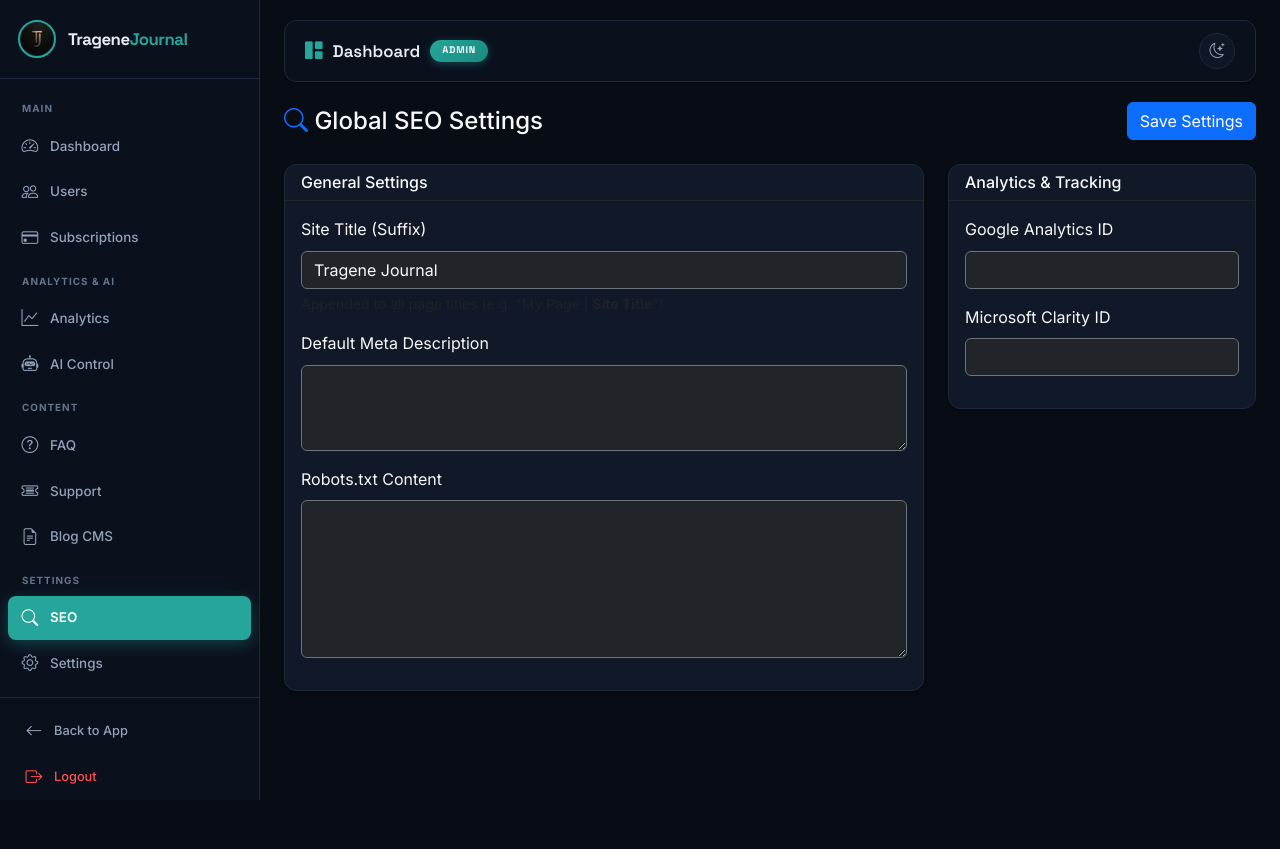
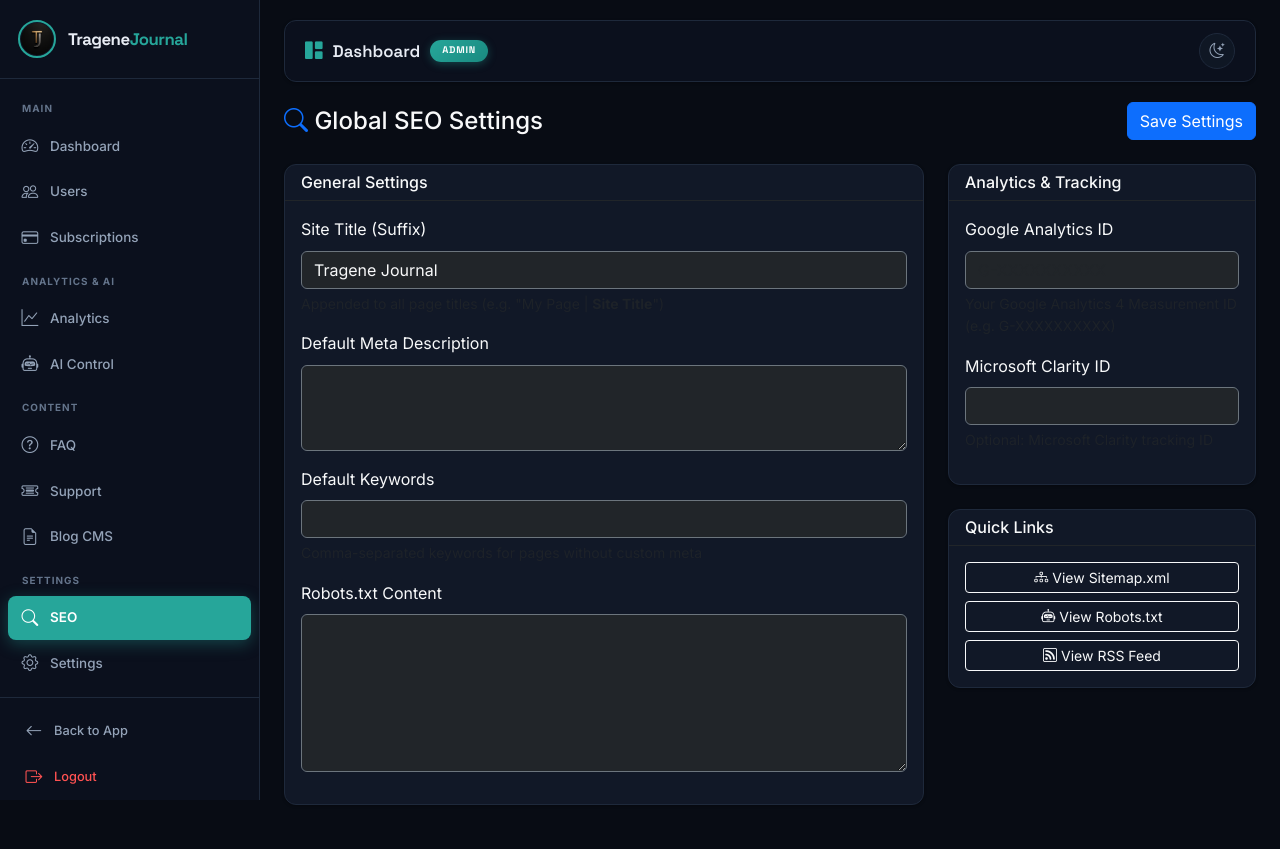
Before and after one commit to kunal8805/tragene_journal, a Flask app: page /admin/seo/settings in a window 1280 px wide. Before the commit the page ends 800 px from the top, so only its background shows below. Run offline with Flask 3, Linux system fonts and the light colour scheme; a user stored in the database is signed in; data that the repository does not hold is empty.

Commit message:
all recent changes

```diff
--- a/templates/admin/blog/seo_settings.html
+++ b/templates/admin/blog/seo_settings.html
@@ -28,6 +28,12 @@
                 </div>
 
                 <div class="mb-3">
+                    <label class="form-label text-light">Default Keywords</label>
+                    <input type="text" name="default_keywords" class="form-control bg-dark text-light border-secondary" value="{{ settings.default_keywords or '' }}">
+                    <div class="form-text">Comma-separated keywords for pages without custom meta</div>
+                </div>
+
+                <div class="mb-3">
                     <label class="form-label text-light">Robots.txt Content</label>
                     <textarea name="robots_txt_content" class="form-control bg-dark text-light border-secondary font-monospace" rows="6">{{ settings.robots_txt_content or '' }}</textarea>
                 </div>
@@ -43,11 +49,32 @@
             <div class="card-body">
                 <div class="mb-3">
                     <label class="form-label text-light">Google Analytics ID</label>
-                    <input type="text" name="google_analytics_id" class="form-control bg-dark text-light border-secondary" placeholder="G-XXXXXXXXXX">
+                    <input type="text" name="google_analytics_id" class="form-control bg-dark text-light border-secondary" placeholder="G-XXXXXXXXXX" value="{{ settings.google_analytics_id or '' }}">
+                    <div class="form-text">Your Google Analytics 4 Measurement ID (e.g. G-XXXXXXXXXX)</div>
                 </div>
                 <div class="mb-3">
                     <label class="form-label text-light">Microsoft Clarity ID</label>
-                    <input type="text" name="microsoft_clarity_id" class="form-control bg-dark text-light border-secondary">
+                    <input type="text" name="microsoft_clarity_id" class="form-control bg-dark text-light border-secondary" value="{{ settings.microsoft_clarity_id or '' }}">
+                    <div class="form-text">Optional: Microsoft Clarity tracking ID</div>
+                </div>
+            </div>
+        </div>
+
+        <div class="card mb-4" style="background: var(--bg-card); border-color: var(--border-color);">
+            <div class="card-header border-bottom border-dark">
+                <h6 class="m-0 text-light">Quick Links</h6>
+            </div>
+            <div class="card-body">
+                <div class="d-grid gap-2">
+                    <a href="{{ url_for('seo.sitemap') }}" target="_blank" class="btn btn-outline-light btn-sm">
+                        <i class="bi bi-diagram-3"></i> View Sitemap.xml
+                    </a>
+                    <a href="{{ url_for('seo.robots_txt') }}" target="_blank" class="btn btn-outline-light btn-sm">
+                        <i class="bi bi-robot"></i> View Robots.txt
+                    </a>
+                    <a href="{{ url_for('seo.rss_feed') }}" target="_blank" class="btn btn-outline-light btn-sm">
+                        <i class="bi bi-rss"></i> View RSS Feed
+                    </a>
                 </div>
             </div>
         </div>
```
